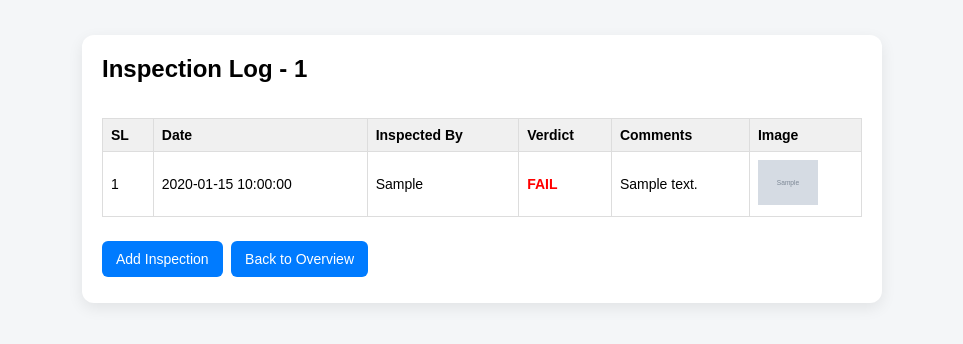
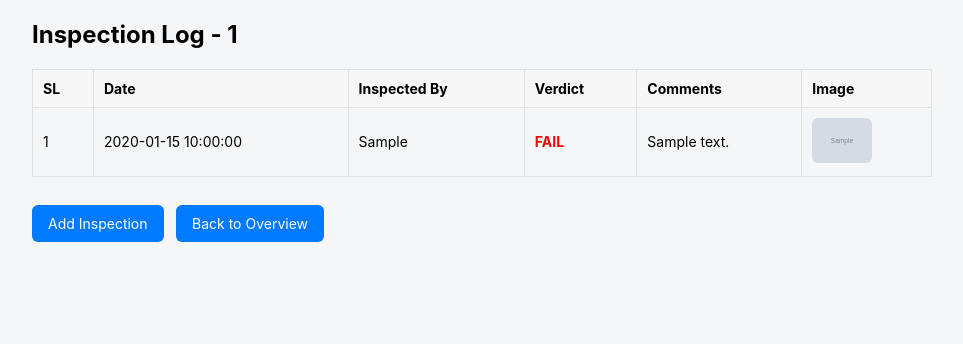
Before and after one commit to qaarwaan/Rope-tagging, a Flask app: page /rope/1/inspections in a window 1280 px wide. Shown: the top 344 px of the page, without its empty margins (158-1121 px from the left). Run offline with Flask 3, Linux system fonts and the light colour scheme; grey boxes marked "Sample" are stand-in pictures; a database or web service that is not in the repository returns one stand-in record (values such as "Sample title"); some libraries are stand-ins or nearby versions.

Commit message:
Update base.html

```diff
--- a/templates/base.html
+++ b/templates/base.html
@@ -1,99 +1,133 @@
 <!DOCTYPE html>
-<html lang="en">
+<html>
 <head>
     <meta charset="UTF-8">
+    <meta name="viewport" content="width=device-width, initial-scale=1.0">
+
     <title>{% block title %}Rope Tracking{% endblock %}</title>
-
-    <!-- 🔥 THIS FIXES MOBILE ZOOM ISSUE -->
-    <meta name="viewport" content="width=device-width, initial-scale=1.0">
 
     <style>
         body {
+            font-family: -apple-system, BlinkMacSystemFont, "Segoe UI", Roboto, Arial, sans-serif;
+            background-color: #f4f6f8;
             margin: 0;
-            font-family: Arial, sans-serif;
-            background: #f4f6f8;
+            padding: 20px;
         }
 
         .container {
-            max-width: 800px;
-            margin: 20px auto;
-            padding: 15px;
+            max-width: 900px;
+            margin: auto;
         }
 
         .card {
             background: white;
-            padding: 20px;
+            padding: 25px;
             border-radius: 12px;
-            box-shadow: 0 5px 15px rgba(0,0,0,0.08);
+            box-shadow: 0 4px 20px rgba(0,0,0,0.06);
+            margin-bottom: 20px;
         }
 
-        h1, h2, h3 {
+        h1, h2 {
             margin-top: 0;
         }
 
         .btn {
             display: inline-block;
-            padding: 10px 14px;
-            background: #007BFF;
+            padding: 10px 16px;
+            background-color: #007BFF;
             color: white;
             text-decoration: none;
             border-radius: 6px;
-            margin: 6px 4px 6px 0;
             font-size: 14px;
+            margin-right: 8px;
+            margin-top: 8px;
         }
 
         .btn:hover {
-            opacity: 0.9;
+            background-color: #0056b3;
+        }
+
+        /* Status Badge */
+        .status {
+            display: inline-block;
+            padding: 6px 14px;
+            border-radius: 20px;
+            font-weight: 600;
+            font-size: 14px;
+            color: white;
+        }
+
+        .status-active {
+            background-color: #28a745;
+        }
+
+        .status-due {
+            background-color: #ff9800;
+        }
+
+        .status-damaged {
+            background-color: #dc3545;
+        }
+
+        .status-retired {
+            background-color: #6c757d;
         }
 
         table {
             width: 100%;
             border-collapse: collapse;
             margin-top: 15px;
+        }
+
+        th, td {
+            border: 1px solid #e0e0e0;
+            padding: 10px;
+            text-align: left;
             font-size: 14px;
         }
 
-        th, td {
-            border: 1px solid #ddd;
-            padding: 8px;
-            text-align: left;
+        th {
+            background-color: #f7f7f7;
         }
 
-        th {
-            background: #f0f0f0;
+        img {
+            max-width: 120px;
+            border-radius: 6px;
         }
 
-        .status-badge {
-            padding: 6px 12px;
-            border-radius: 20px;
-            color: white;
-            font-weight: bold;
-            font-size: 14px;
-        }
+        /* Mobile Responsive */
+        @media (max-width: 600px) {
+            body {
+                padding: 10px;
+            }
 
-        .green { background: #28a745; }
-        .orange { background: #ff9800; }
-        .red { background: #dc3545; }
-        .dark { background: #343a40; }
+            .card {
+                padding: 18px;
+            }
 
-        img.responsive-img {
-            max-width: 100%;
-            height: auto;
-            border-radius: 8px;
-        }
+            .btn {
+                display: block;
+                width: 100%;
+                text-align: center;
+                margin-right: 0;
+            }
 
-        /* 📱 Make tables scrollable on small screens */
-        .table-wrapper {
-            overflow-x: auto;
+            table {
+                font-size: 13px;
+            }
+
+            img {
+                max-width: 100%;
+            }
         }
     </style>
 </head>
 
 <body>
-    <div class="container">
-        <div class="card">
-            {% block content %}{% endblock %}
-        </div>
-    </div>
+
+<div class="container">
+    {% block content %}{% endblock %}
+</div>
+
 </body>
 </html>
```
